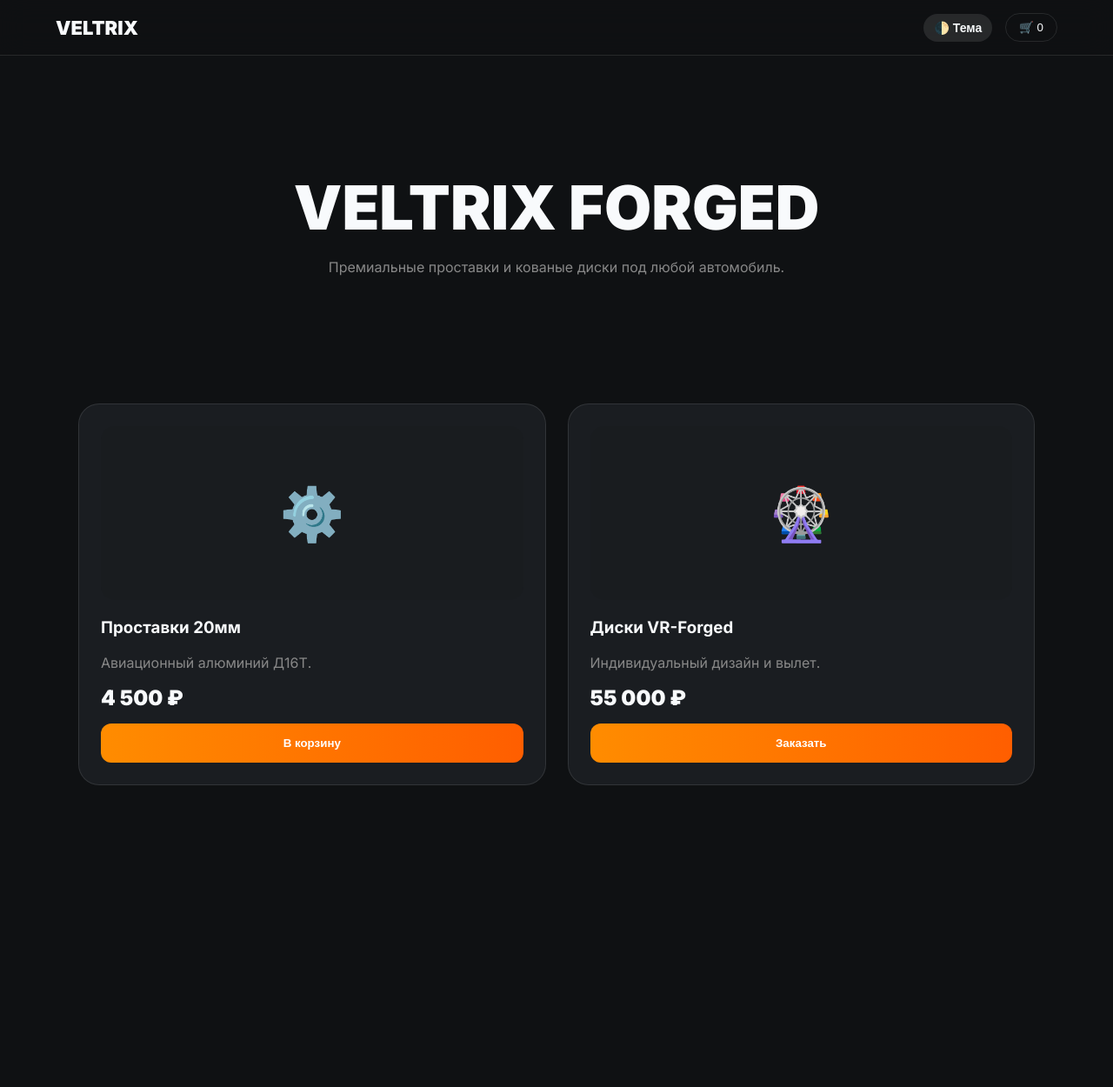
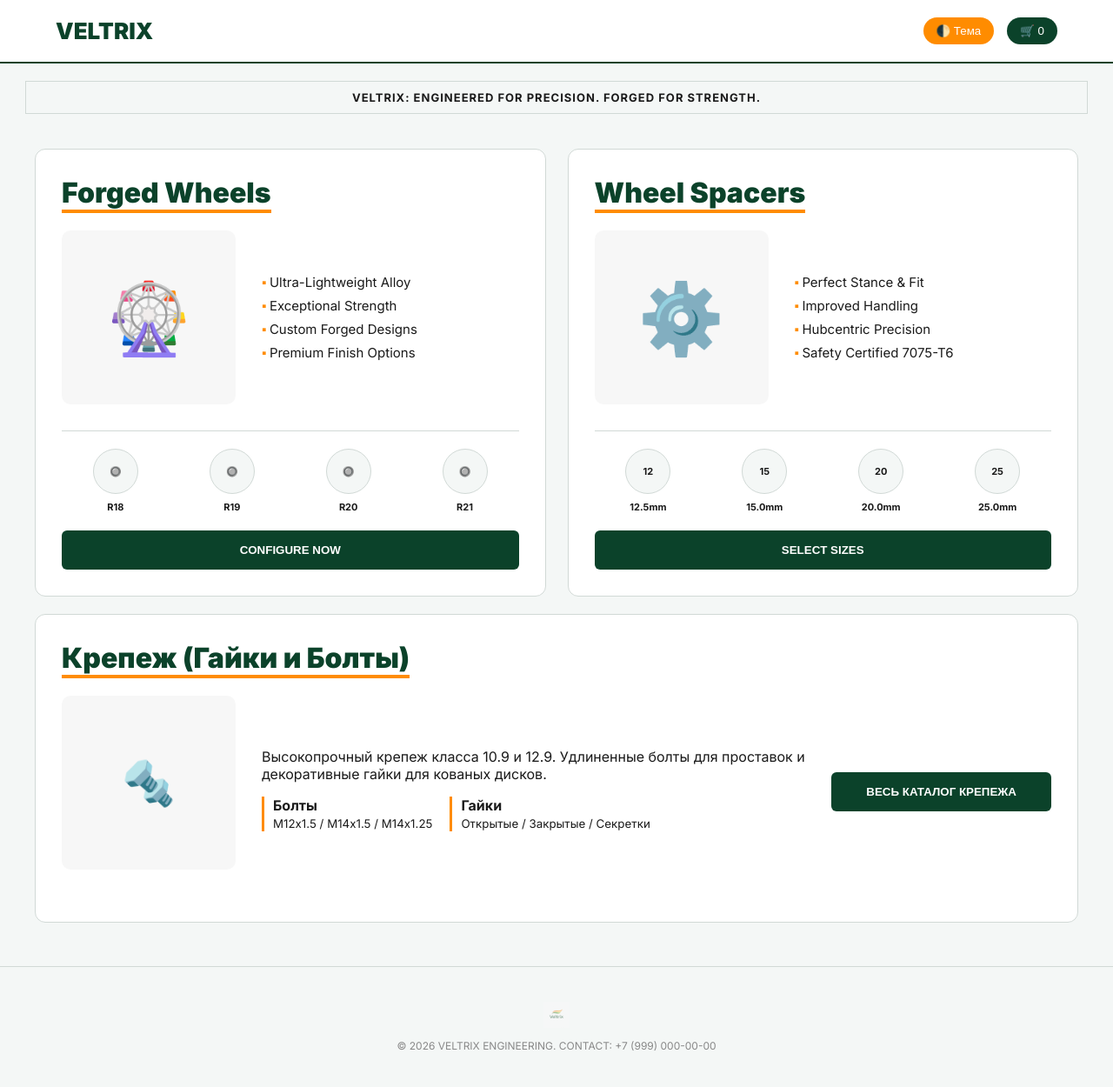
Before and after one commit to anteri122/Veltrix_shop_app, a plain HTML site: page index.html in a window 1280 px wide. Shown: the whole page at 87% size. Before the commit the page ends 1003 px from the top, so only its background shows below. Drawn offline with Linux system fonts and the light colour scheme.

Commit message:
Update index.html

```diff
--- a/index.html
+++ b/index.html
@@ -3,203 +3,244 @@
 <head>
     <meta charset="UTF-8">
     <meta name="viewport" content="width=device-width, initial-scale=1.0">
-    <title>Veltrix | Custom Engineering</title>
+    <title>Veltrix | Инженерные решения для авто</title>
     <style>
         @import url('https://fonts.googleapis.com/css2?family=Inter:wght@400;700;900&display=swap');
 
-        /* ПЕРЕМЕННЫЕ ТЕМ */
         :root {
-            /* Темная тема (по умолчанию) */
+            --bg: #f4f7f6;
+            --card-bg: #ffffff;
+            --dark-green: #0b422a;
+            --accent-orange: #ff8c00;
+            --text: #1a1a1a;
+            --border: #d1d9d6;
+        }
+
+        [data-theme="dark"] {
             --bg: #0f1113;
             --card-bg: #1a1d21;
-            --text-main: #f8fafc;
-            --text-muted: #888;
-            --border: rgba(255, 255, 255, 0.1);
-            --accent-orange: linear-gradient(90deg, #ff8c00 0%, #ff5e00 100%);
-            --header-bg: rgba(15, 17, 19, 0.8);
-        }
-
-        [data-theme="light"] {
-            /* Светлая тема */
-            --bg: #f4f7f6;
-            --card-bg: #ffffff;
-            --text-main: #1a1a1a;
-            --text-muted: #666;
-            --border: rgba(0, 0, 0, 0.1);
-            --header-bg: rgba(255, 255, 255, 0.8);
+            --dark-green: #1a5c3e;
+            --text: #f8fafc;
+            --border: #2d3135;
         }
 
         body {
             background-color: var(--bg);
-            color: var(--text-main);
+            color: var(--text);
             font-family: 'Inter', sans-serif;
             margin: 0;
-            transition: background-color 0.3s ease, color 0.3s ease;
+            transition: 0.3s;
         }
 
         header {
-            padding: 15px 5%;
+            background: var(--card-bg);
+            padding: 20px 5%;
             display: flex;
             justify-content: space-between;
             align-items: center;
-            background: var(--header-bg);
-            backdrop-filter: blur(15px);
-            border-bottom: 1px solid var(--border);
+            border-bottom: 2px solid var(--dark-green);
             position: sticky; top: 0; z-index: 1000;
         }
 
-        .controls { display: flex; gap: 15px; align-items: center; }
+        .logo { font-weight: 900; font-size: 26px; color: var(--dark-green); text-transform: uppercase; }
 
-        /* Кнопка переключения темы */
-        #theme-toggle {
-            background: var(--border);
-            border: none;
-            color: var(--text-main);
-            padding: 8px 12px;
-            border-radius: 20px;
-            cursor: pointer;
-            font-size: 14px;
+        .banner {
+            max-width: 1200px;
+            margin: 20px auto;
+            border: 1px solid var(--border);
+            padding: 10px;
+            text-align: center;
+            font-weight: bold;
+            text-transform: uppercase;
+            font-size: 13px;
+            letter-spacing: 1px;
+        }
+
+        /* Главная сетка: Диски и Проставки */
+        .main-grid {
+            max-width: 1200px;
+            margin: 0 auto;
+            display: grid;
+            grid-template-columns: 1fr 1fr;
+            gap: 25px;
+            padding: 20px;
+        }
+
+        /* Нижняя секция: Крепеж */
+        .full-width-section {
+            max-width: 1200px;
+            margin: 0 auto 50px;
+            padding: 0 20px;
+        }
+
+        .industrial-card {
+            background: var(--card-bg);
+            border: 1px solid var(--border);
+            border-radius: 12px;
+            padding: 30px;
+            position: relative;
+        }
+
+        .card-header {
+            font-size: 32px;
+            font-weight: 900;
+            color: var(--dark-green);
+            margin-bottom: 20px;
+            border-bottom: 4px solid var(--accent-orange);
+            display: inline-block;
+        }
+
+        .product-flex {
+            display: flex;
+            gap: 30px;
+            align-items: center;
+            margin-bottom: 30px;
+        }
+
+        .big-preview {
+            width: 200px;
+            height: 200px;
+            background: rgba(0,0,0,0.03);
+            border-radius: 10px;
+            display: flex; align-items: center; justify-content: center; font-size: 80px;
+        }
+
+        .specs { list-style: none; padding: 0; font-size: 15px; line-height: 1.8; }
+        .specs li::before { content: "▪ "; color: var(--accent-orange); font-weight: bold; }
+
+        /* Маленькие карточки выбора (Wheel Styles / Spacer Sizes) */
+        .mini-grid {
+            display: grid;
+            grid-template-columns: repeat(4, 1fr);
+            gap: 10px;
+            border-top: 1px solid var(--border);
+            padding-top: 20px;
+        }
+
+        .mini-item {
+            text-align: center;
+            font-size: 11px;
             font-weight: bold;
         }
 
-        .hero {
-            height: 50vh;
-            display: flex;
-            flex-direction: column;
-            justify-content: center;
-            align-items: center;
-            text-align: center;
-            padding: 0 20px;
+        .circle-icon {
+            width: 50px; height: 50px;
+            border: 1px solid var(--border);
+            border-radius: 50%;
+            margin: 0 auto 8px;
+            display: flex; align-items: center; justify-content: center;
+            background: var(--bg);
+            transition: 0.2s;
+            cursor: pointer;
         }
 
-        .hero h1 { font-size: clamp(35px, 7vw, 70px); font-weight: 900; margin: 0; text-transform: uppercase; }
+        .circle-icon:hover { border-color: var(--accent-orange); transform: scale(1.1); }
 
-        .grid-container {
-            max-width: 1100px;
-            margin: 0 auto 100px;
-            display: grid;
-            grid-template-columns: repeat(auto-fit, minmax(300px, 1fr));
-            gap: 25px;
-            padding: 0 20px;
+        .btn {
+            background: var(--dark-green);
+            color: white; border: none; padding: 15px;
+            border-radius: 6px; font-weight: bold; width: 100%;
+            text-transform: uppercase; cursor: pointer; margin-top: 20px;
         }
 
-        .card {
-            background: var(--card-bg);
-            border: 1px solid var(--border);
-            border-radius: 24px;
-            padding: 25px;
-            transition: 0.3s ease;
+        .theme-btn {
+            background: var(--accent-orange);
+            color: white; border: none; padding: 8px 15px; border-radius: 20px; cursor: pointer;
         }
 
-        .card:hover { border-color: #ff8c00; transform: translateY(-5px); }
-
-        .card-img {
-            width: 100%;
-            height: 200px;
-            background: rgba(0,0,0,0.05);
-            border-radius: 15px;
-            display: flex; align-items: center; justify-content: center; font-size: 60px;
-            margin-bottom: 20px;
+        @media (max-width: 850px) {
+            .main-grid { grid-template-columns: 1fr; }
+            .product-flex { flex-direction: column; text-align: center; }
         }
-
-        .buy-btn {
-            background: var(--accent-orange);
-            color: white; border: none; width: 100%; padding: 15px;
-            border-radius: 12px; font-weight: bold; cursor: pointer;
-        }
-
-        /* Корзина */
-        .sidebar {
-            position: fixed; right: -100%; top: 0; width: 350px; height: 100%;
-            background: var(--card-bg); box-shadow: -5px 0 30px rgba(0,0,0,0.2);
-            transition: 0.4s; padding: 30px; z-index: 2000;
-        }
-        .sidebar.active { right: 0; }
     </style>
 </head>
-<body data-theme="dark">
+<body data-theme="light">
 
 <header>
-    <div style="display:flex; align-items:center; gap:10px;">
-        <span style="font-weight:900; font-size:22px;">VELTRIX</span>
-    </div>
-
-    <div class="controls">
-        <button id="theme-toggle">🌓 Тема</button>
-        <button onclick="toggleCart()" style="background:none; border:1px solid var(--border); color:var(--text-main); padding:8px 15px; border-radius:20px; cursor:pointer;">
-            🛒 <span id="count">0</span>
-        </button>
+    <div class="logo">Veltrix</div>
+    <div style="display:flex; gap:15px;">
+        <button class="theme-btn" onclick="toggleTheme()">🌓 Тема</button>
+        <button class="theme-btn" style="background:var(--dark-green)" onclick="alert('Корзина пока пуста')">🛒 0</button>
     </div>
 </header>
 
-<section class="hero">
-    <h1>VELTRIX FORGED</h1>
-    <p style="color:var(--text-muted)">Премиальные проставки и кованые диски под любой автомобиль.</p>
-</section>
-
-<div class="grid-container">
-    <div class="card">
-        <div class="card-img">⚙️</div>
-        <h3>Проставки 20мм</h3>
-        <p style="color:var(--text-muted)">Авиационный алюминий Д16Т.</p>
-        <div style="font-size:24px; font-weight:900; margin:15px 0;">4 500 ₽</div>
-        <button class="buy-btn" onclick="addToCart('Проставки 20мм', 4500)">В корзину</button>
-    </div>
-
-    <div class="card">
-        <div class="card-img">🎡</div>
-        <h3>Диски VR-Forged</h3>
-        <p style="color:var(--text-muted)">Индивидуальный дизайн и вылет.</p>
-        <div style="font-size:24px; font-weight:900; margin:15px 0;">55 000 ₽</div>
-        <button class="buy-btn" onclick="addToCart('Диски VR-Forged', 55000)">Заказать</button>
-    </div>
+<div class="banner">
+    VELTRIX: ENGINEERED FOR PRECISION. FORGED FOR STRENGTH.
 </div>
 
-<div class="sidebar" id="sidebar">
-    <h2>КОРЗИНА</h2>
-    <div id="cart-list"></div>
-    <hr style="border:0; border-top:1px solid var(--border); margin:20px 0;">
-    <div id="total" style="font-weight:bold; font-size:20px;">Итого: 0 ₽</div>
-    <button class="buy-btn" style="margin-top:20px;" onclick="toggleCart()">Закрыть</button>
+<main class="main-grid">
+    <section class="industrial-card">
+        <div class="card-header">Forged Wheels</div>
+        <div class="product-flex">
+            <div class="big-preview">🎡</div>
+            <ul class="specs">
+                <li>Ultra-Lightweight Alloy</li>
+                <li>Exceptional Strength</li>
+                <li>Custom Forged Designs</li>
+                <li>Premium Finish Options</li>
+            </ul>
+        </div>
+        <div class="mini-grid">
+            <div class="mini-item"><div class="circle-icon">🔘</div>R18</div>
+            <div class="mini-item"><div class="circle-icon">🔘</div>R19</div>
+            <div class="mini-item"><div class="circle-icon">🔘</div>R20</div>
+            <div class="mini-item"><div class="circle-icon">🔘</div>R21</div>
+        </div>
+        <button class="btn">Configure Now</button>
+    </section>
+
+    <section class="industrial-card">
+        <div class="card-header">Wheel Spacers</div>
+        <div class="product-flex">
+            <div class="big-preview">⚙️</div>
+            <ul class="specs">
+                <li>Perfect Stance & Fit</li>
+                <li>Improved Handling</li>
+                <li>Hubcentric Precision</li>
+                <li>Safety Certified 7075-T6</li>
+            </ul>
+        </div>
+        <div class="mini-grid">
+            <div class="mini-item"><div class="circle-icon">12</div>12.5mm</div>
+            <div class="mini-item"><div class="circle-icon">15</div>15.0mm</div>
+            <div class="mini-item"><div class="circle-icon">20</div>20.0mm</div>
+            <div class="mini-item"><div class="circle-icon">25</div>25.0mm</div>
+        </div>
+        <button class="btn">Select Sizes</button>
+    </section>
+</main>
+
+<div class="full-width-section">
+    <section class="industrial-card">
+        <div class="card-header">Крепеж (Гайки и Болты)</div>
+        <div class="product-flex">
+            <div class="big-preview" style="font-size: 50px;">🔩</div>
+            <div style="flex: 1;">
+                <p>Высокопрочный крепеж класса 10.9 и 12.9. Удлиненные болты для проставок и декоративные гайки для кованых дисков.</p>
+                <div style="display: flex; gap: 20px; flex-wrap: wrap;">
+                    <div style="border-left: 3px solid var(--accent-orange); padding-left: 10px;">
+                        <b>Болты</b><br><small>М12х1.5 / М14х1.5 / М14х1.25</small>
+                    </div>
+                    <div style="border-left: 3px solid var(--accent-orange); padding-left: 10px;">
+                        <b>Гайки</b><br><small>Открытые / Закрытые / Секретки</small>
+                    </div>
+                </div>
+            </div>
+            <button class="btn" style="width: auto; padding: 15px 40px;">Весь каталог крепежа</button>
+        </div>
+    </section>
 </div>
 
+<footer style="text-align: center; padding: 40px; color: #888; font-size: 12px; border-top: 1px solid var(--border);">
+    <img src="photo_2026-03-24_02-25-17.jpg" alt="Veltrix" style="height: 30px; opacity: 0.5; margin-bottom: 10px;"><br>
+    © 2026 VELTRIX ENGINEERING. CONTACT: +7 (999) 000-00-00
+</footer>
+
 <script>
-    // ПЕРЕКЛЮЧЕНИЕ ТЕМЫ
-    const themeToggle = document.getElementById('theme-toggle');
-    const body = document.body;
-
-    // Проверяем сохраненную тему
-    if (localStorage.getItem('theme') === 'light') {
-        body.setAttribute('data-theme', 'light');
-    }
-
-    themeToggle.addEventListener('click', () => {
-        if (body.getAttribute('data-theme') === 'dark') {
-            body.setAttribute('data-theme', 'light');
-            localStorage.setItem('theme', 'light');
-        } else {
-            body.setAttribute('data-theme', 'dark');
-            localStorage.setItem('theme', 'dark');
-        }
-    });
-
-    // КОРЗИНА
-    let cart = [];
-    function addToCart(name, price) {
-        cart.push({name, price});
-        updateUI();
-    }
-
-    function toggleCart() {
-        document.getElementById('sidebar').classList.toggle('active');
-    }
-
-    function updateUI() {
-        document.getElementById('count').innerText = cart.length;
-        const list = document.getElementById('cart-list');
-        list.innerHTML = cart.map(i => `<div style="display:flex; justify-content:space-between; margin:10px 0;"><span>${i.name}</span><b>${i.price}₽</b></div>`).join('');
-        const sum = cart.reduce((a, b) => a + b.price, 0);
-        document.getElementById('total').innerText = `Итого: ${sum} ₽`;
+    function toggleTheme() {
+        const body = document.body;
+        const current = body.getAttribute('data-theme');
+        body.setAttribute('data-theme', current === 'dark' ? 'light' : 'dark');
     }
 </script>
 
```
